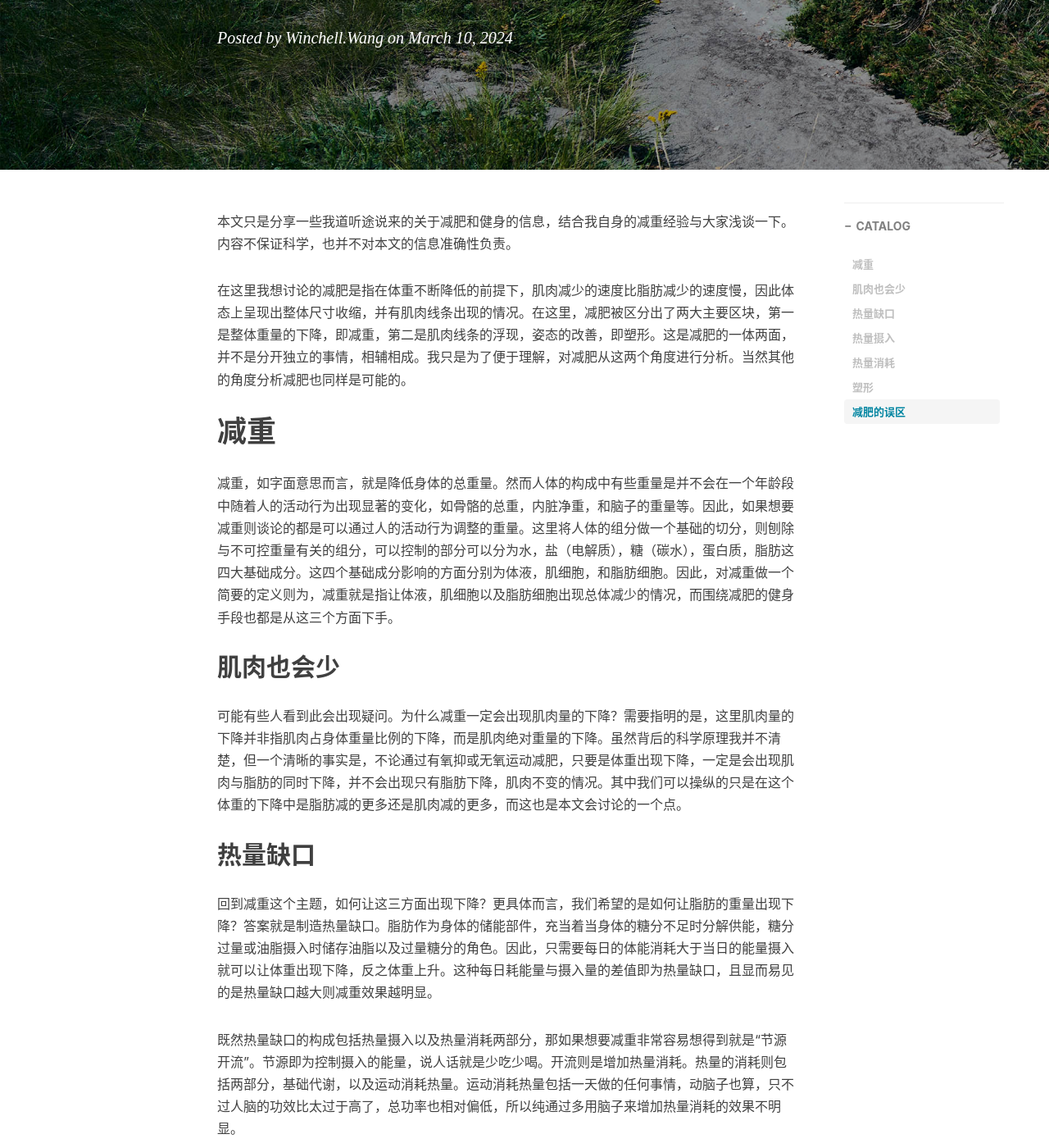
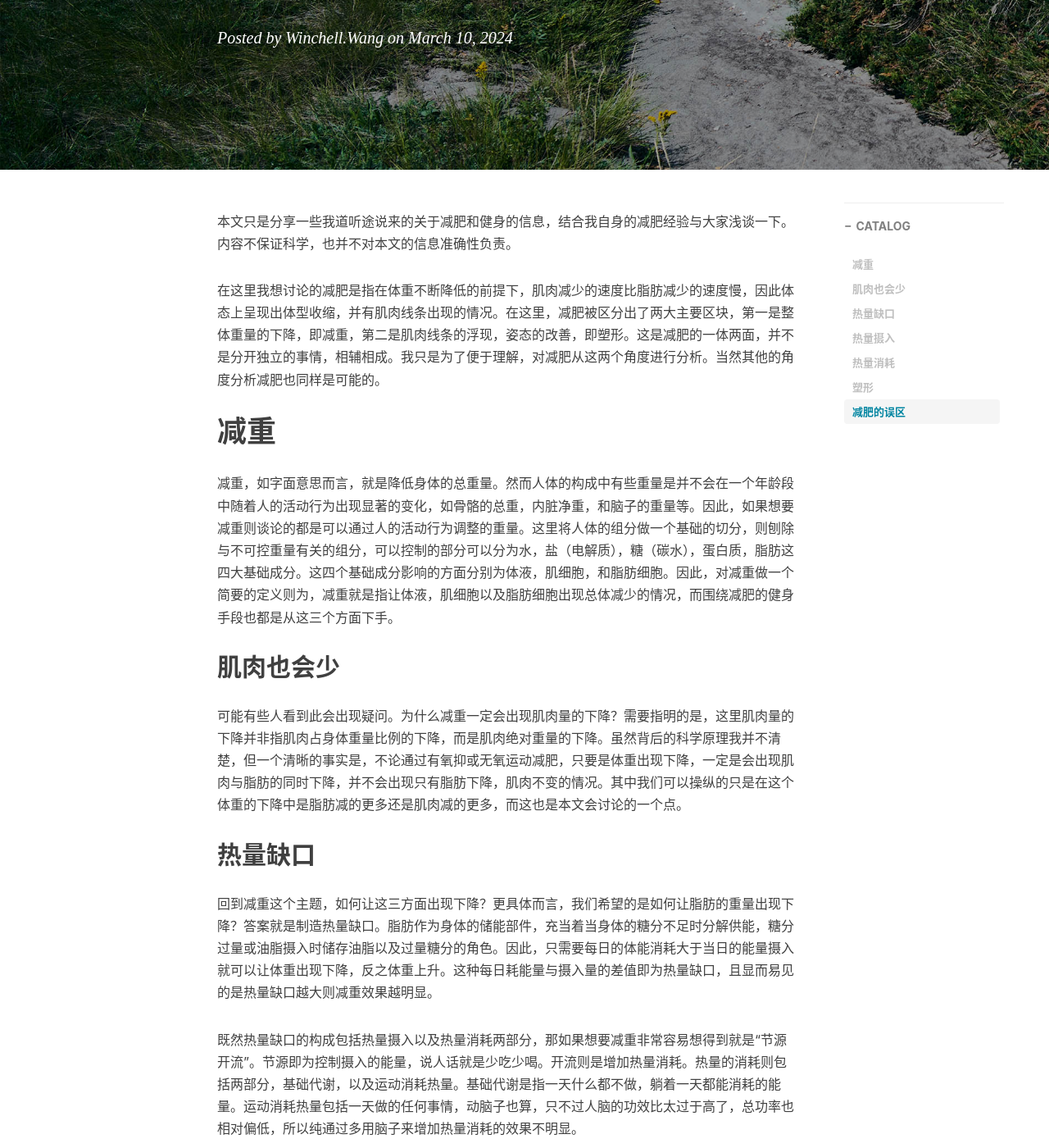
Before and after one commit to WinchellWang/winchellwang.github.io, a Jekyll site: the page built from _posts/2024-03-10-basic_weight_loss.md, in a window 1280 px wide and 1400 px high, scrolled down 316 px. Shown: the whole window at 82% size. Built offline with Jekyll 4.4.1, drawn with Linux system fonts in a browser that asks for light colours; nearby versions of some CDN libraries; comment, search, counter and statistics services are not loaded; some of the changed text lies outside the part shown.

Commit message:
New Post

```diff
--- a/_posts/2024-03-10-basic_weight_loss.md
+++ b/_posts/2024-03-10-basic_weight_loss.md
@@ -1,7 +1,7 @@
 ---
 layout: post
 title: 减肥入门
-subtitle: 一些基础的关于减肥的经验和知识分享
+subtitle: 一些基础的关于减肥经验和知识的分享
 date: 2024-03-10
 author: Winchell.Wang
 header-img: "img/post-bg-life.jpg"
@@ -11,9 +11,9 @@ header-mask: 0.1
 catalog: true
 ---
 
-本文只是分享一些我道听途说来的关于减肥和健身的信息，结合我自身的减重经验与大家浅谈一下。内容不保证科学，也并不对本文的信息准确性负责。
+本文只是分享一些我道听途说来的关于减肥和健身的信息，结合我自身的减肥经验与大家浅谈一下。内容不保证科学，也并不对本文的信息准确性负责。
 
-在这里我想讨论的减肥是指在体重不断降低的前提下，肌肉减少的速度比脂肪减少的速度慢，因此体态上呈现出整体尺寸收缩，并有肌肉线条出现的情况。在这里，减肥被区分出了两大主要区块，第一是整体重量的下降，即减重，第二是肌肉线条的浮现，姿态的改善，即塑形。这是减肥的一体两面，并不是分开独立的事情，相辅相成。我只是为了便于理解，对减肥从这两个角度进行分析。当然其他的角度分析减肥也同样是可能的。
+在这里我想讨论的减肥是指在体重不断降低的前提下，肌肉减少的速度比脂肪减少的速度慢，因此体态上呈现出体型收缩，并有肌肉线条出现的情况。在这里，减肥被区分出了两大主要区块，第一是整体重量的下降，即减重，第二是肌肉线条的浮现，姿态的改善，即塑形。这是减肥的一体两面，并不是分开独立的事情，相辅相成。我只是为了便于理解，对减肥从这两个角度进行分析。当然其他的角度分析减肥也同样是可能的。
 
 # 减重
 
@@ -27,7 +27,7 @@ catalog: true
 
 回到减重这个主题，如何让这三方面出现下降？更具体而言，我们希望的是如何让脂肪的重量出现下降？答案就是制造热量缺口。脂肪作为身体的储能部件，充当着当身体的糖分不足时分解供能，糖分过量或油脂摄入时储存油脂以及过量糖分的角色。因此，只需要每日的体能消耗大于当日的能量摄入就可以让体重出现下降，反之体重上升。这种每日耗能量与摄入量的差值即为热量缺口，且显而易见的是热量缺口越大则减重效果越明显。
 
-既然热量缺口的构成包括热量摄入以及热量消耗两部分，那如果想要减重非常容易想得到就是“节源开流”。节源即为控制摄入的能量，说人话就是少吃少喝。开流则是增加热量消耗。热量的消耗则包括两部分，基础代谢，以及运动消耗热量。运动消耗热量包括一天做的任何事情，动脑子也算，只不过人脑的功效比太过于高了，总功率也相对偏低，所以纯通过多用脑子来增加热量消耗的效果不明显。
+既然热量缺口的构成包括热量摄入以及热量消耗两部分，那如果想要减重非常容易想得到就是“节源开流”。节源即为控制摄入的能量，说人话就是少吃少喝。开流则是增加热量消耗。热量的消耗则包括两部分，基础代谢，以及运动消耗热量。基础代谢是指一天什么都不做，躺着一天都能消耗的能量。运动消耗热量包括一天做的任何事情，动脑子也算，只不过人脑的功效比太过于高了，总功率也相对偏低，所以纯通过多用脑子来增加热量消耗的效果不明显。
 
 ## 热量摄入
 
```
